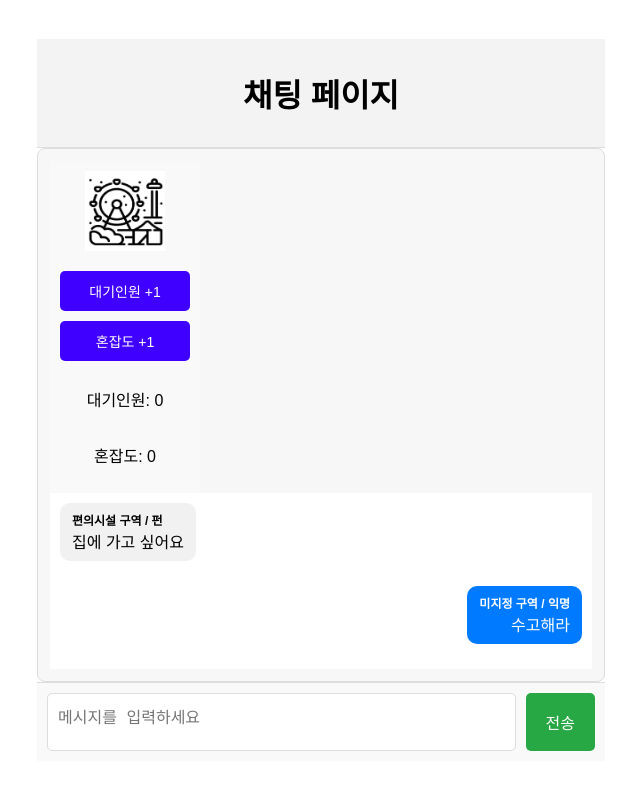
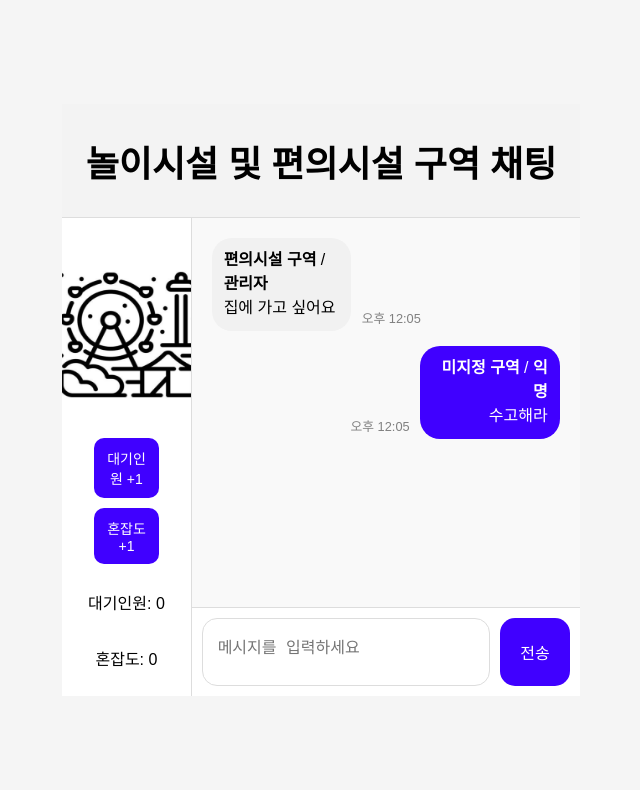
Before and after one commit to AmusementParkNetwork/AmusementParkNetwork_FE, a React (Create React App) app: page /chat in a window 1280 px wide. Shown: the top 790 px of the page, without its empty margins (319-959 px from the left). Built offline with nearby package versions, Linux system fonts and the light colour scheme; no server answers.

Commit message:
feat: 디자인 레이아웃 수정 및 보낸 시간 출력

```diff
--- a/src/App.css
+++ b/src/App.css
@@ -1,23 +1,31 @@
-body {
+/* 전체 화면을 흰색 박스로 감싸는 스타일 */
+html, body {
   margin: 0;
-  font-family: Arial, sans-serif;
+  padding: 0;
+  width: 100%;
+  height: 100%;
+  background-color: #f5f5f5; /* 화면 전체 배경은 연회색 */
+  font-family: 'Noto Sans KR', 'Malgun Gothic', 'Apple SD Gothic Neo', sans-serif;
   display: flex;
   justify-content: center;
   align-items: center;
-  height: 100vh;
-  background-color: #ffffff;
 }
 
-body {
-    margin: 0;
-    font-family: 'Noto Sans KR', 'Malgun Gothic', 'Apple SD Gothic Neo', sans-serif;
-    -webkit-font-smoothing: antialiased;
-    -moz-osx-font-smoothing: grayscale;
+.outer-container {
+  background-color: #ffffff; /* 흰색 배경 */
+  border-radius: 15px;
+  padding: 40px;
+  box-shadow: 0 8px 16px rgba(0, 0, 0, 0.1); /* 부드러운 그림자 */
+  display: flex;
+  flex-direction: column;
+  align-items: center;
+  width: 90%; /* 화면에 가득 차지 않도록 설정 */
+  max-width: 500px; /* 최대 너비 제한 */
 }
 
-
-.container {
+.inner-container {
   text-align: center;
+  width: 100%; /* 내부 요소가 컨테이너를 채우도록 설정 */
 }
 
 .header {
@@ -31,25 +39,28 @@ body {
 }
 
 .description {
-  font-size: 20px;
+  font-size: 18px;
   font-weight: bold;
   color: #333;
-  margin-bottom: 40px;
+  margin-bottom: 30px;
 }
 
-.form {
+.form-box {
   display: flex;
-  justify-content: space-between;
-  align-items: center;
-  gap: 10px;
+  flex-direction: column; /* 입력 필드와 버튼을 세로로 나열 */
+  align-items: center; /* 수평 중앙 정렬 */
+  gap: 15px; /* 요소 간 간격 */
+  width: 100%; /* 가득 채움 */
 }
 
 .input-field {
-  flex: 1;
+  width: 100%; /* 입력 필드의 너비 */
+  max-width: 300px; /* 입력 필드 최대 너비 제한 */
   padding: 10px;
   font-size: 16px;
   border: 1px solid #ccc;
-  border-radius: 6px;
+  border-radius: 10px;
+  box-sizing: border-box;
 }
 
 .input-field:focus {
@@ -58,17 +69,19 @@ body {
 }
 
 .start-button {
+  width: 100%; /* 버튼 너비 */
+  max-width: 300px; /* 버튼 최대 너비 */
   padding: 10px;
   font-size: 16px;
   color: white;
   background-color: #4000FF;
   border: none;
-  border-radius: 6px;
+  border-radius: 10px;
   cursor: pointer;
   transition: all 0.2s ease;
 }
 
 .start-button:active {
-  transform: scale(0.95); /* 버튼을 누를 때 크기를 살짝 줄여주는 효과 */
-  background-color: #3000cc; /* 버튼이 눌릴 때 어두운 색으로 변화 */
+  transform: scale(0.95); /* 버튼을 누를 때 크기를 줄임 */
+  background-color: #3000cc;
 }
--- a/src/ChatPage.css
+++ b/src/ChatPage.css
@@ -2,39 +2,69 @@
 .chat-container {
     display: flex;
     flex-direction: column;
-    width: 600px;
-    height: 100vh;
+    width: 90vw; /* 화면 가로의 90% */
+    max-width: 1200px; /* 최대 너비 설정 */
+    height: 90vh; /* 화면 세로의 90% */
     margin: 0 auto;
-    padding: 0;
     font-family: 'Noto Sans KR', Arial, sans-serif;
-    box-sizing: border-box; /* 패딩 포함 크기 계산 */
+    box-sizing: border-box;
+    overflow: hidden; /* 넘침 방지 */
 }
 
+/* 헤더 */
 .chat-header {
     text-align: center;
-    padding: 10px;
+    padding: 1px;
     background-color: #f3f3f3;
     border-bottom: 1px solid #ddd;
     font-weight: bold;
+    font-size: 1.5rem; /* 반응형 폰트 크기 */
 }
 
-/* 채팅 영역과 사이드바 배치 */
-.chat-content {
-    display: flex;
-    flex-grow: 1; /* 남은 공간을 차지하도록 설정 */
-    border: 1px solid #ddd;
-    height: 400px;
-    box-sizing: border-box; /* 패딩 포함 크기 계산 */
+/* 로고 */
+.chat-icon {
+    width: 150px; /* 로고 너비 */
+    height: 150px; /* 로고 높이 */
+    margin-top: 30px;
+    margin-bottom: 30px;
 }
 
-.chat-main {
+/* 메인 컨테이너 (사이드바 + 채팅 영역) */
+.chat-main-container {
+    display: flex;
+    flex: 1;
+    overflow: hidden; /* 넘침 방지 */
+    background-color: #fff;
+}
+
+/* 사이드바 */
+.chat-sidebar {
+    width: 25%; /* 가로폭의 25% */
+    background-color: white;
+    border-right: 1px solid #ddd; /* 사이드바와 채팅 영역 구분 */
+    padding: 10px;
+    box-sizing: border-box;
+    overflow-y: auto; /* 스크롤 가능 */
     display: flex;
     flex-direction: column;
-    padding: 10px;
-    overflow-y: auto;
-    background-color: #fff;
-    flex-grow: 1;
-    height: 100%;
+    align-items: center;
+}
+
+/* 채팅 영역 */
+.chat-main {
+    flex: 1; /* 나머지 공간을 차지 */
+    display: flex;
+    flex-direction: column; /* 채팅 메시지와 입력창을 세로로 배치 */
+    overflow: hidden;
+    box-sizing: border-box;
+}
+
+/* 채팅 메시지 스크롤 영역 */
+.chat-messages {
+    flex: 1;
+    overflow-y: auto; /* 스크롤 가능 */
+    padding: 20px;
+    background-color: #f9f9f9;
     box-sizing: border-box;
 }
 
@@ -44,146 +74,114 @@
     flex-direction: column;
     margin-bottom: 15px;
     padding: 8px 12px;
-    border-radius: 10px;
-    max-width: 70%;
+    border-radius: 20px;
+    max-width: 40%;
     word-wrap: break-word;
     box-sizing: border-box;
+    position: relative; /* 시간 위치 조정을 위해 */
 }
 
 .chat-you {
-    align-self: flex-end;
+    align-self: flex-end; /* 오른쪽 정렬 */
     text-align: right;
     color: white;
-    background-color: #007bff;
+    background-color: #4000FF;
+    margin-right: 0; /* 오른쪽 가장자리에 붙이기 */
+    margin-left: auto; /* 왼쪽 여백 제거 */
+    position: relative; /* 시간 위치를 조정할 수 있도록 설정 */
 }
 
+/* 내가 보낸 메시지 시간 (왼쪽) */
+.message-time-left {
+    position: absolute;
+    left: -70px; /* 텍스트 박스의 왼쪽에 위치 */
+    top: 85%; /* 수직 정렬 */
+    transform: translateY(-50%);
+    font-size: 0.8rem;
+    color: gray;
+}
+
+/* 상대방이 보낸 메시지 */
 .chat-other {
-    align-self: flex-start;
+    align-self: flex-start; /* 왼쪽 정렬 */
     text-align: left;
     color: black;
     background-color: #f1f1f1;
-    margin-right: auto;
+    margin-left: 0; /* 왼쪽 가장자리에 붙이기 */
+    position: relative; /* 시간 위치를 조정할 수 있도록 설정 */
 }
 
-.chat-main .chat-message + .chat-message {
-    margin-top: 10px;
+/* 상대방 메시지 시간 (오른쪽) */
+.message-time-right {
+    position: absolute;
+    right: -70px; /* 텍스트 박스의 오른쪽에 위치 */
+    top: 85%; /* 수직 정렬 */
+    transform: translateY(-50%);
+    font-size: 0.8rem;
+    color: gray;
 }
 
-/* 채팅 스크롤바 */
-.chat-main::-webkit-scrollbar {
-    width: 8px;
-}
-
-.chat-main::-webkit-scrollbar-thumb {
-    background-color: #ccc;
-    border-radius: 4px;
-}
-
-.chat-main::-webkit-scrollbar-track {
-    background-color: #f9f9f9;
+/* 메시지 내용 */
+.message-content {
+    display: flex;
+    flex-direction: column; /* 메타 정보와 메시지를 세로로 배치 */
+    margin-bottom: 5px;
 }
 
 /* 채팅 입력 영역 */
 .chat-footer {
     display: flex;
+    padding: 10px;
+    background-color: #fff;
+    box-sizing: border-box;
     border-top: 1px solid #ddd;
-    padding: 10px;
-    background-color: #f9f9f9;
 }
 
 .chat-input {
     flex-grow: 1;
-    padding: 10px;
+    padding: 15px;
     border: 1px solid #ddd;
-    border-radius: 5px;
+    border-radius: 15px;
     margin-right: 10px;
     font-size: 16px;
     resize: none;
-    overflow: auto;
 }
 
 .chat-send {
-    background-color: #28a745;
+    background-color: #4000FF;
     color: white;
     border: none;
-    border-radius: 5px;
+    border-radius: 15px;
     padding: 10px 20px;
     font-size: 16px;
     cursor: pointer;
+    transition: transform 0.2s ease, background-color 0.2s ease;
 }
 
-    .chat-send:hover {
-        background-color: #218838;
-    }
-
-/* 사이드바 */
-.chat-sidebar {
-    display: flex;
-    flex-direction: column;
-    justify-content: space-between;
-    align-items: center;
-    width: 150px;
-    background-color: #f9f9f9;
-    padding: 10px;
-    box-sizing: border-box;
+.chat-send:hover {
+    background-color: #3000cc;
 }
 
-.chat-icon {
-    width: 80px;
-    height: 80px;
-    margin-bottom: 20px;
-}
-
-/* 사이드바 그룹 */
-.sidebar-button-group {
-    display: flex;
-    flex-direction: column;
-    align-items: center;
-    margin-bottom: 20px;
-}
-
-.sidebar-top {
-    display: flex;
-    flex-direction: column;
-    align-items: center;
-    gap: 10px;
-}
-
-.sidebar-bottom {
-    display: flex;
-    flex-direction: column;
-    align-items: center;
-    gap: 10px;
+/* 전송 버튼 클릭 효과 */
+.chat-send:active {
+    transform: scale(0.95); /* 버튼을 누를 때 크기를 줄임 */
+    background-color: #3000cc; /* 눌렀을 때 배경색 */
 }
 
 /* 사이드바 버튼 */
 .sidebar-button {
+    width: 60%;
+    padding: 10px;
     margin-bottom: 10px;
-    padding: 10px;
     background-color: #4000FF;
     color: white;
     border: none;
-    border-radius: 5px;
+    border-radius: 10px;
     cursor: pointer;
+    text-align: center;
     font-size: 14px;
-    width: 100%;
-    text-align: center;
 }
 
 .sidebar-button:hover {
-        background-color: #3000cc;
- }
-
-.sidebar-label {
-    margin-top: -5px;
-    font-size: 14px;
-    color: #333;
-    text-align: center;
-    width: 100%;
+    background-color: #3000cc;
 }
-
-.message-meta {
-    font-size: 12px;
-    margin-bottom: 5px;
-    font-weight: bold;
-}
--- a/src/ChatPage.js
+++ b/src/ChatPage.js
@@ -4,22 +4,33 @@ import "./ChatPage.css";
 
 function ChatPage() {
   const location = useLocation();
-    const { name, workArea } = location.state || { name: "익명", workArea: "미지정 구역" }; // 기본값 설정
+  const { name, workArea } = location.state || {
+    name: "익명",
+    workArea: "미지정 구역",
+  };
 
   const [messages, setMessages] = useState([
-        { sender: "펀", text: "집에 가고 싶어요", area: "편의시설 구역" },
-        { sender: name, text: "수고해라", area: workArea },
+    {
+      sender: "관리자",
+      text: "집에 가고 싶어요",
+      area: "편의시설 구역",
+      time: "오후 12:05",
+    },
+    { sender: name, text: "수고해라", area: workArea, time: "오후 12:05" },
   ]);
-    const [newMessage, setNewMessage] = useState(""); // 새로운 메시지
-    const [congestion, setCongestion] = useState(0); // 혼잡도 상태
-    const [waiting, setWaiting] = useState(0); // 대기인원 상태
+  const [newMessage, setNewMessage] = useState("");
+  const [congestion, setCongestion] = useState(0);
+  const [waiting, setWaiting] = useState(0);
 
-    // 메시지 전송 핸들러
   const handleSendMessage = () => {
     if (newMessage.trim()) {
+      const currentTime = new Date().toLocaleTimeString([], {
+        hour: "2-digit",
+        minute: "2-digit",
+      });
       setMessages([
         ...messages,
-                { sender: name, text: newMessage, area: workArea },
+        { sender: name, text: newMessage, area: workArea, time: currentTime },
       ]);
       setNewMessage("");
     }
@@ -28,65 +39,66 @@ function ChatPage() {
   return (
     <div className="chat-container">
       <header className="chat-header">
-                <h1>채팅 페이지</h1>
+        <h2>놀이시설 및 편의시설 구역 채팅</h2>
       </header>
-            <div className="chat-content">
+      <div className="chat-main-container">
         {/* 사이드바 */}
         <aside className="chat-sidebar">
           <img src={require("./logo.png")} alt="Logo" className="chat-icon" />
-                    <button className="sidebar-button" onClick={() => setWaiting(waiting + 1)}>
+          <button
+            className="sidebar-button"
+            onClick={() => setWaiting(waiting + 1)}
+          >
             대기인원 +1
           </button>
-                    <button className="sidebar-button" onClick={() => setCongestion(congestion + 1)}>
+          <button
+            className="sidebar-button"
+            onClick={() => setCongestion(congestion + 1)}
+          >
             혼잡도 +1
           </button>
           <p>대기인원: {waiting}</p>
           <p>혼잡도: {congestion}</p>
         </aside>
 
-                {/* 채팅 메시지 영역 */}
+        {/* 채팅 영역 */}
         <main className="chat-main">
+          <div className="chat-messages">
             {messages.map((msg, index) => (
               <div
                 key={index}
-                            className={`chat-message ${msg.sender === name ? "chat-you" : "chat-other"
+                className={`chat-message ${
+                  msg.sender === name ? "chat-you" : "chat-other"
                 }`}
               >
-                            {/* 이름과 구역 */}
-                            <div className="message-meta-box">
+                {msg.sender === name && (
+                  <span className="message-time-left">{msg.time}</span>
+                )}
+                <div className="message-content">
                   <span className="message-meta">
-                                    {msg.area} / {msg.sender}
+                    <strong>{msg.area}</strong> / <strong>{msg.sender}</strong>
                   </span>
+                  <div className="message-text">{msg.text}</div>
                 </div>
-                            {/* 메시지 본문 */}
-                            <div className="message-text-box">
-                                <div className="message-text">
-                                    {msg.text.split("\n").map((line, i) => (
-                                        <span key={i}>
-                                            {line}
-                                            <br />
-                                        </span>
+                {msg.sender !== name && (
+                  <span className="message-time-right">{msg.time}</span>
+                )}
+              </div>
             ))}
           </div>
-                            </div>
-                        </div>
-                    ))}
-                </main>
-            </div>
-
-            {/* 메시지 입력 */}
           <footer className="chat-footer">
             <textarea
+              className="chat-input"
               placeholder="메시지를 입력하세요"
               value={newMessage}
               onChange={(e) => setNewMessage(e.target.value)}
-                    className="chat-input"
-                    rows="2"
             />
-                <button onClick={handleSendMessage} className="chat-send">
+            <button className="chat-send" onClick={handleSendMessage}>
               전송
             </button>
           </footer>
+        </main>
+      </div>
     </div>
   );
 }
--- a/src/styles/admin-chat.css
+++ b/src/styles/admin-chat.css
@@ -1,5 +1,6 @@
 .chat-container {
   height: 100%;
+  width:100%;
   padding: 0 16px;
 }
 
@@ -8,7 +9,7 @@
   flex-direction: column;
 
   height: 100%;
-  padding: 12px;
+  padding: 4px;
 
   background-color: #f7f7f7;
   border-radius: 8px;
@@ -43,12 +44,12 @@
 .chat-box-text {
   display: flex;
   flex-direction: column;
-  gap: 8px;
+  gap: 4px;
   margin-top: 6px;
 }
 
 .chat-box-text > span {
-  font-weight: 700;
+  font-weight: 1000;
 }
 
 .chat-box-text > p {
@@ -75,8 +76,8 @@
 }
 
 .chat-image {
-  width: 48px;
-  height: 48px;
+  width: 40px;
+  height: 40px;
 
   border-radius: 100%;
 
@@ -87,17 +88,18 @@
   display: flex;
   gap: 12px;
 
-  padding: 0 24px;
-  padding-top: 12px;
+  padding: 12px 16px; /* 패딩 값을 추가하여 버튼이 보이도록 조정 */
 }
 
 .chat-input-box > input {
   flex: 1;
-  height: 32px;
+  height: 40px;
   padding: 0 8px;
+  width: 50%;
+  font-size: 15px;
 
   border: none;
-  border-radius: 6px;
+  border-radius: 10px;
 
   outline: none;
 
@@ -105,15 +107,20 @@
 }
 
 .chat-input-box > button {
-  padding: 0 8px;
+  width: 10%; /* 버튼 크기를 명시적으로 지정 */
+  height: 40px; /* 버튼 높이를 입력 필드와 맞춤 */
+  padding: 0px;
+  font-size: 15px;
 
   background-color: blue;
 
-  border-radius: 6px;
+  border-radius: 8px;
 
   border: none;
 
   color: white;
 
   cursor: pointer;
+
+  margin-left: auto; /* 버튼이 오른쪽 끝에 정렬되도록 설정 */
 }
```
Also changed, not shown: src/App.js (+12 -6 lines). Lines whose indentation alone changed are shown as unchanged.
